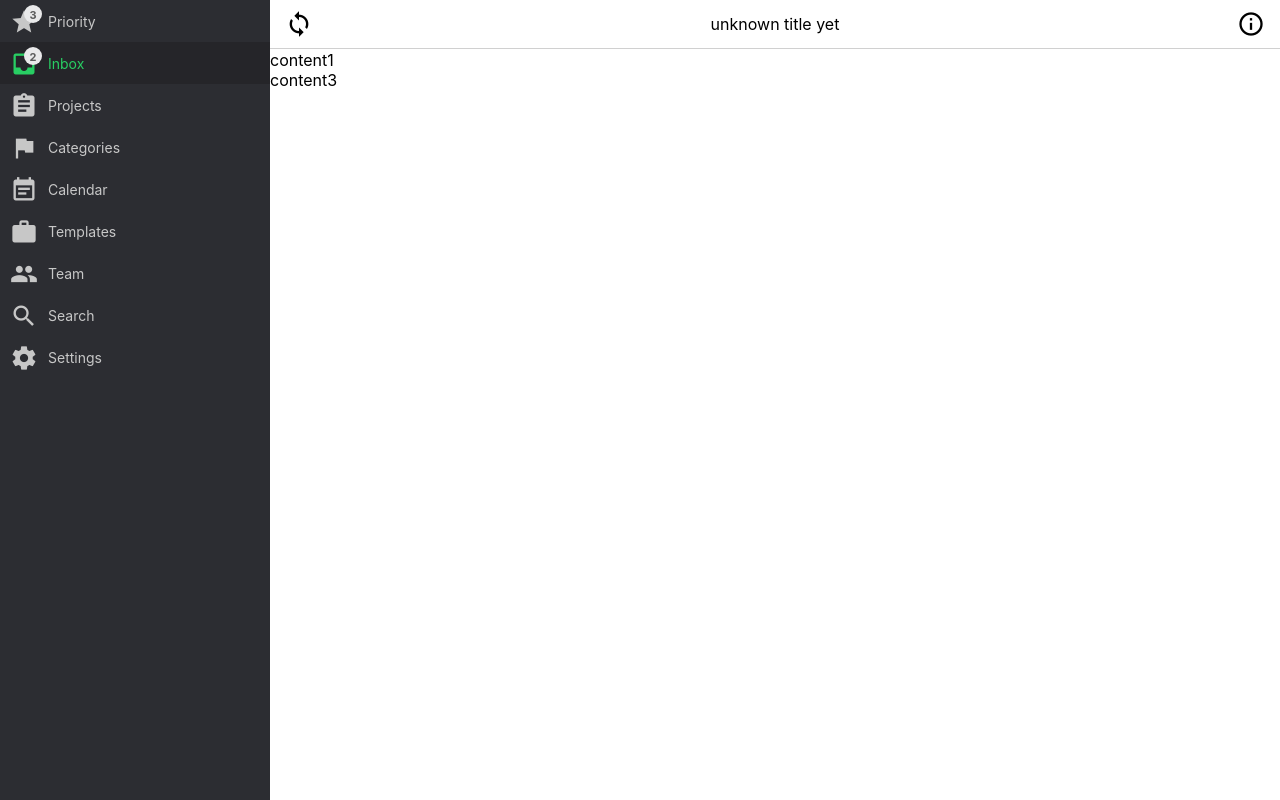
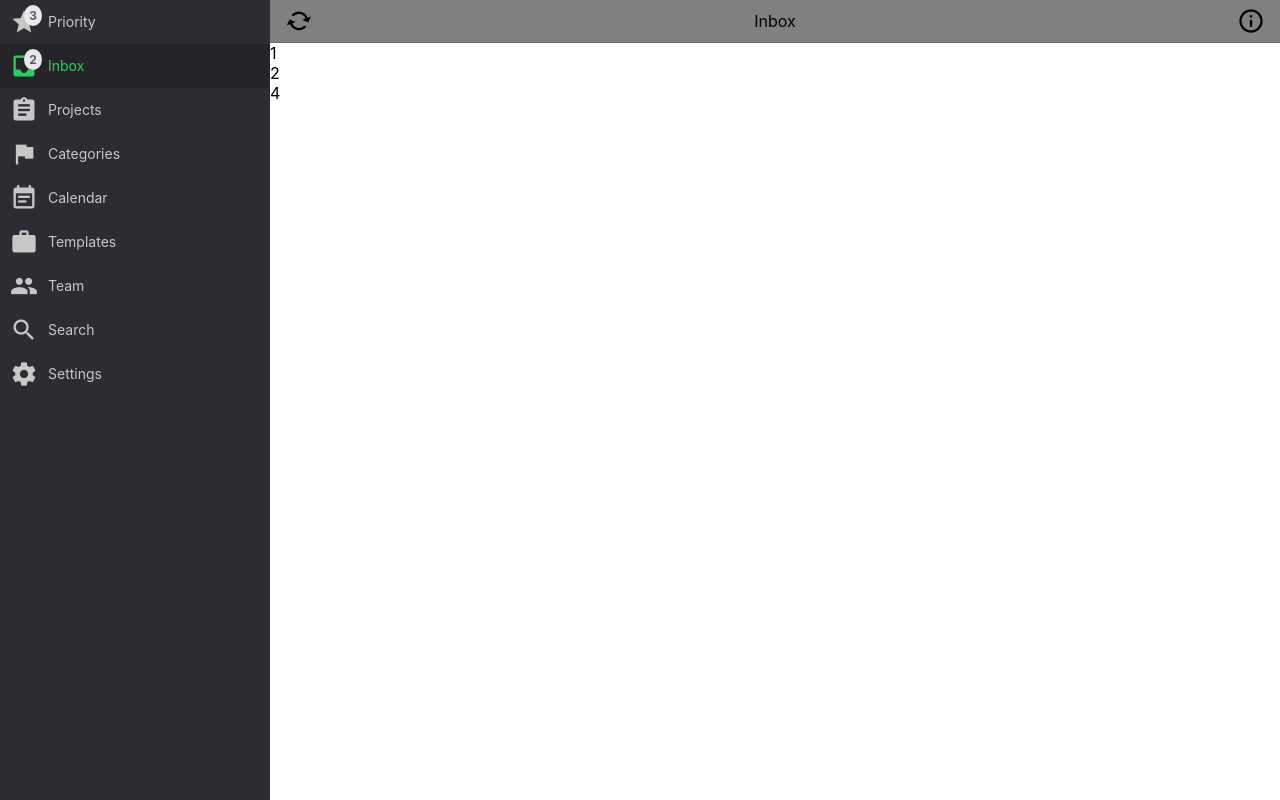
Before and after one commit to rafalrybicki/nozbe, a React (Create React App) app: page /inbox in a window 1280 px wide. Built offline with nearby package versions, Linux system fonts and the light colour scheme.

Commit message:
Add Tasks and Task

```diff
--- a/src/App.css
+++ b/src/App.css
@@ -7,11 +7,14 @@
 }
 
 .main {
+  box-sizing: border-box;
   position: relative;
   width: 100%;
-  overflow-y: scroll;
+  max-height: 100vh;
 }
 
 .yield {
-  margin-top: 50px;
+  box-sizing: border-box;
+  height: calc(100% - 43px);
+  overflow-y: auto;
 }
--- a/src/App.js
+++ b/src/App.js
@@ -1,6 +1,5 @@
 import React from 'react';
 import Menu from './components/Menu'
-import Toolbar from './components/Toolbar'
 import './App.css'
 import {
   BrowserRouter as Router,
@@ -8,8 +7,6 @@
   Route,
   Redirect
 } from "react-router-dom";
-import Priority from './components/Priority'
-import Inbox from './components/Inbox'
 import Projects from './components/Projects'
 import Categories from './components/Categories'
 import Calendar from './components/Calendar'
@@ -17,18 +14,18 @@
 import Team from './components/Team'
 import Search from './components/Search'
 import Settings from './components/Settings'
+import Tasks from './components/Tasks'
 
 function App() {
   return (
     <Router >
       <Menu />
       <div className="main">
-        <Toolbar />
         <div className="yield">
           <Switch>
-            <Route path="/priority" component={Priority} />
-            <Route path="/inbox" component={Inbox} />
-            <Route path="/projects" component={Projects} />
+            <Route path="/priority" component={Tasks} />
+            <Route path="/inbox" component={Tasks} />
+            <Route path="/projects" component={Projects} />  {/* /projects/:project */}
             <Route path="/categories" component={Categories} />
             <Route path="/calendar" component={Calendar} />
             <Route path="/templates" component={Templates} />
--- a/src/components/Menu.js
+++ b/src/components/Menu.js
@@ -12,9 +12,8 @@
 
 class Menu extends React.Component {
   closeMenu = (e) => {
-    console.log(e.clientX, e.clientY)
     if (window.innerWidth < 734) {
-      if (e.clientX > 320 || e.clientX < 320 && e.clientY < 84) {
+      if (e.clientX > 320 || (e.clientX < 320 && e.clientY < 88)) {
         document.querySelector('nav').classList.remove('open')
       }
     }
--- a/src/components/MenuItem.css
+++ b/src/components/MenuItem.css
@@ -1,7 +1,7 @@
 a {
   display: block;
   text-decoration: none;
-  height: 42px;
+  height: 44px;
   font-size: 14px;
   color: #C7C7C7;
   position: relative;
@@ -25,9 +25,9 @@
   position: absolute;
   left: 24px;
   top: 5px;
-  font-size: 11px;
+  font-size: 12px;
   font-weight: bold;
-  padding-top: 3px;
+  padding: 3px;
   border-radius: 50%;
   min-width: 18px;
   min-height: 18px;
--- /dev/null
+++ b/src/components/Task.js
@@ -0,0 +1,11 @@
+import React from 'react';
+
+function Task(props) {
+  return (
+    <div>
+      {props.id}
+    </div>
+  );
+}
+
+export default Task;
--- a/src/components/Tasks.js
+++ b/src/components/Tasks.js
@@ -0,0 +1,39 @@
+import React, { Component } from 'react';
+import { connect } from 'react-redux';
+import Toolbar from './Toolbar'
+import Task from './Task'
+
+function mapStateToProps(state) {
+  return {
+    tasks: state.tasks.filter(task => task.priority === true)
+  };
+}
+
+function mapDispatchToProps(dispatch) {
+  return {
+
+  };
+}
+
+// return {
+//   priority: state.tasks.filter(task => task.priority === true)
+//   inbox: state.tasks.filter(task => task.project === 'inbox')
+// };
+
+class Tasks extends Component {
+  render() {
+    return (
+      <div>
+        <Toolbar title={this.props.match.path} />
+        {this.props.tasks.map(task => (
+          <Task {...task} />
+        ))}
+
+      </div>
+    );
+  }
+}
+
+export default connect(
+  mapStateToProps,
+)(Tasks);
--- a/src/components/Toolbar.css
+++ b/src/components/Toolbar.css
@@ -1,13 +1,14 @@
 .toolbar {
-  position: absolute;
   width: 100%;
   box-sizing: border-box;
   padding: 10px 15px;
   display: flex;
+  height: 43px;
   flex-direction: row;
   justify-content: space-between;
   align-items: center;
   border-bottom: 1px solid rgba(21,21,21,0.2);
+  background-color: grey;
 }
 
 .toolbar p {
@@ -24,6 +25,8 @@
 
 .sync-icon {
   display: none;
+  transform: scaleX(-1) rotate(110deg);
+
 }
 
 @media (min-width: 734px) {
--- a/src/components/Toolbar.js
+++ b/src/components/Toolbar.js
@@ -2,7 +2,7 @@
 import Icon from '@material-ui/core/Icon';
 import './Toolbar.css'
 
-function Toolbar(props) {
+function Toolbar({title}) {
   const openMenu = useCallback(() => {
     document.querySelector('nav').classList.add('open')
   })
@@ -10,7 +10,7 @@
     <div className="toolbar">
       <Icon className="menu-icon" onClick={openMenu}>menu</Icon>
       <Icon className="sync-icon">sync</Icon>
-      <p>unknown title yet</p>
+      <p>{title[1].toUpperCase() + title.slice(2)}</p>
       <Icon className="info-icon">info_outlined</Icon>
     </div>
   );
--- a/src/redux/reducers/tasks.js
+++ b/src/redux/reducers/tasks.js
@@ -4,12 +4,12 @@
     content: 'content1',
     completed: false,
     priority: true,
-    time: 10,
+    time: '10 min',
     project: 'inbox',
     category: 'sport',
     date: Date.now(),
-    repeat: false,
-    comments: []
+    repeat: true,
+    comments: [{}, {}]
   },
   {
     id: 2,
@@ -58,6 +58,7 @@
           id: action.id,
           content: action.content,
           completed: false,
+          priority: true,
           project: 'inbox',
         }
       ]
```
